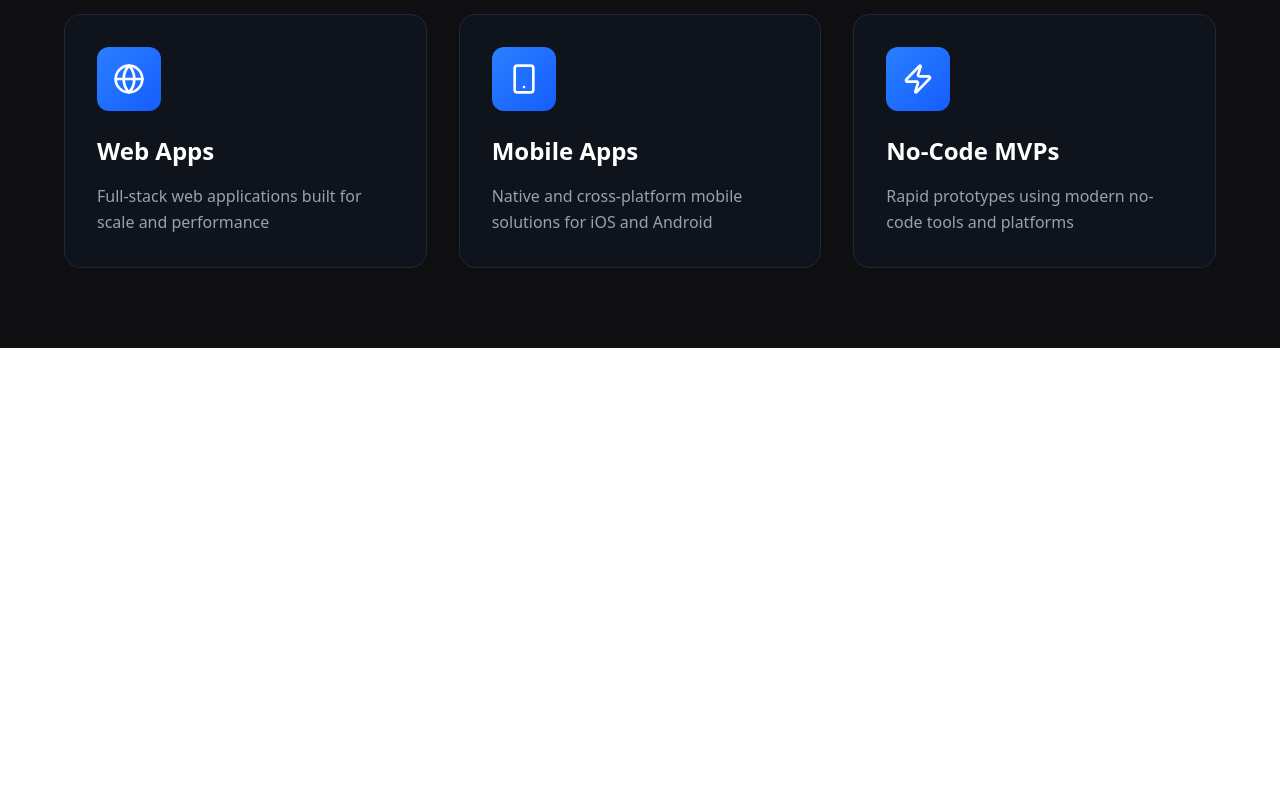
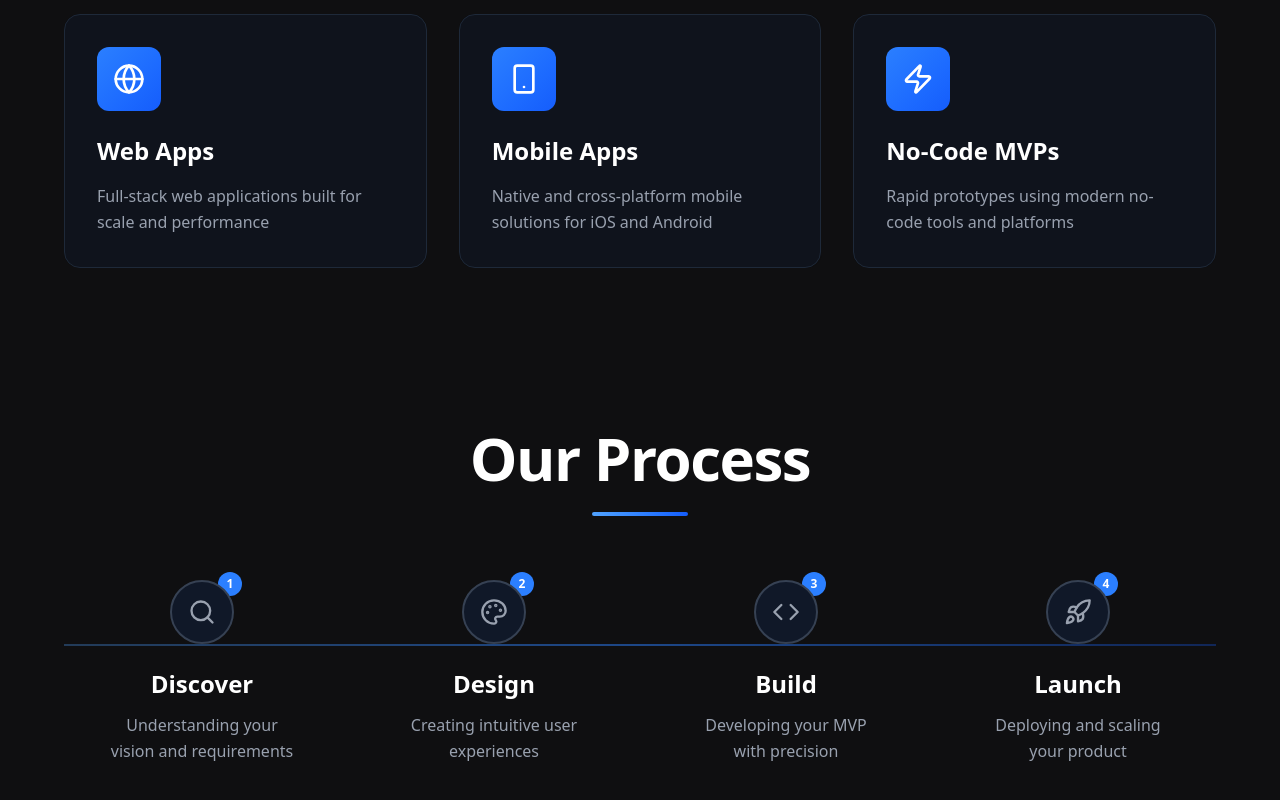
Before and after one commit to sartajhajam/launchlayer, a React (Vite) app in the folder client/: page / in a window 1280 px wide. Shown: the part 1018-1818 px from the top of the page. Before the commit the page ends 1366 px from the top, so only its background shows below. Built offline with nearby package versions, Linux system fonts and the light colour scheme.

Commit message:
added ProcesstimeLine

```diff
--- a/client/src/App.jsx
+++ b/client/src/App.jsx
@@ -1,12 +1,14 @@
 import React from 'react';
 import HeroSection from './components/HeroSection';
 import ServicesSection from './components/ServicesSection';
+import ProcessTimeline from './components/ProcessTimeline';
 
 function App() {
   return (
     <div className="font-inter">
       <HeroSection />
       <ServicesSection />
+      <ProcessTimeline/>
     </div>
   );
 }
--- /dev/null
+++ b/client/src/components/ProcessTimeline.jsx
@@ -0,0 +1,115 @@
+import React from 'react';
+import { Search, Palette, Code, Rocket } from 'lucide-react';
+
+const ProcessTimeline = () => {
+  const steps = [
+    {
+      icon: Search,
+      title: "Discover",
+      caption: "Understanding your vision and requirements"
+    },
+    {
+      icon: Palette,
+      title: "Design",
+      caption: "Creating intuitive user experiences"
+    },
+    {
+      icon: Code,
+      title: "Build",
+      caption: "Developing your MVP with precision"
+    },
+    {
+      icon: Rocket,
+      title: "Launch",
+      caption: "Deploying and scaling your product"
+    }
+  ];
+
+  return (
+    <section className="bg-[#0F0F11] py-20 px-4">
+      <div className="max-w-6xl mx-auto">
+        {/* Section Title */}
+        <div className="text-center mb-16">
+          <h2 className="text-4xl md:text-5xl lg:text-6xl font-bold text-white mb-6 tracking-tight">
+            Our Process
+          </h2>
+          <div className="w-24 h-1 bg-gradient-to-r from-blue-400 to-blue-600 mx-auto rounded-full"></div>
+        </div>
+
+        {/* Timeline Container */}
+        <div className="relative">
+          {/* Connecting Line */}
+          <div className="absolute top-16 left-0 right-0 h-0.5 bg-gradient-to-r from-blue-400/30 via-blue-500/50 to-blue-600/30 hidden md:block"></div>
+
+          {/* Steps Grid */}
+          <div className="grid grid-cols-1 md:grid-cols-4 gap-8 md:gap-4">
+            {steps.map((step, index) => {
+              const IconComponent = step.icon;
+              return (
+                <div
+                  key={index}
+                  className="group relative flex flex-col items-center text-center animate-fade-in"
+                  style={{
+                    animationDelay: `${index * 0.2}s`,
+                    animationFillMode: 'both'
+                  }}
+                >
+                  {/* Step Number Circle */}
+                  <div className="relative mb-6">
+                    {/* Background Circle */}
+                    <div className="w-16 h-16 bg-gray-900 border-2 border-gray-700 rounded-full flex items-center justify-center group-hover:border-blue-500/50 transition-all duration-300 relative z-10">
+                      <IconComponent className="w-7 h-7 text-gray-400 group-hover:text-blue-400 transition-colors duration-300" />
+                    </div>
+
+                    {/* Glow Effect */}
+                    <div className="absolute inset-0 w-16 h-16 bg-blue-500/20 rounded-full blur-xl opacity-0 group-hover:opacity-100 transition-opacity duration-300"></div>
+
+                    {/* Step Number */}
+                    <div className="absolute -top-2 -right-2 w-6 h-6 bg-blue-500 text-white text-xs font-bold rounded-full flex items-center justify-center">
+                      {index + 1}
+                    </div>
+                  </div>
+
+                  {/* Content */}
+                  <div className="space-y-3">
+                    <h3 className="text-xl md:text-2xl font-bold text-white group-hover:text-blue-100 transition-colors duration-300">
+                      {step.title}
+                    </h3>
+                    <p className="text-gray-400 text-sm md:text-base leading-relaxed max-w-48 group-hover:text-gray-300 transition-colors duration-300">
+                      {step.caption}
+                    </p>
+                  </div>
+
+                  {/* Mobile Connecting Line */}
+                  {index < steps.length - 1 && (
+                    <div className="md:hidden w-0.5 h-8 bg-gradient-to-b from-blue-500/50 to-blue-600/30 mt-8"></div>
+                  )}
+                </div>
+              );
+            })}
+          </div>
+        </div>
+      </div>
+
+      <style jsx>{`
+        @keyframes fade-in {
+          from {
+            opacity: 0;
+            transform: translateY(20px);
+          }
+          to {
+            opacity: 1;
+            transform: translateY(0);
+          }
+        }
+
+        .animate-fade-in {
+          animation: fade-in 0.6s ease-out;
+          opacity: 0;
+        }
+      `}</style>
+    </section>
+  );
+};
+
+export default ProcessTimeline;
```
Also changed, not shown: client/src/components/ClientLogos.jsx (added).
